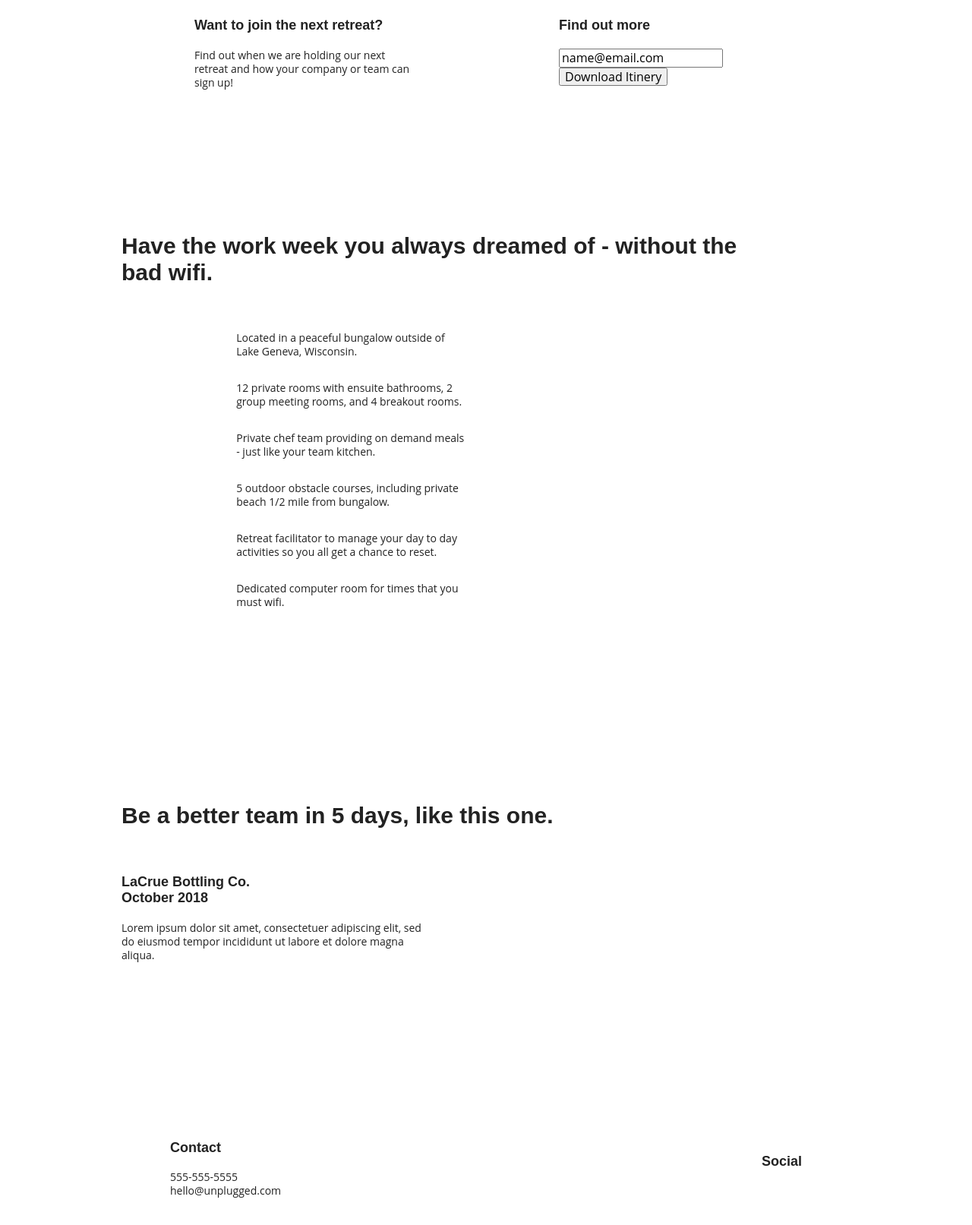
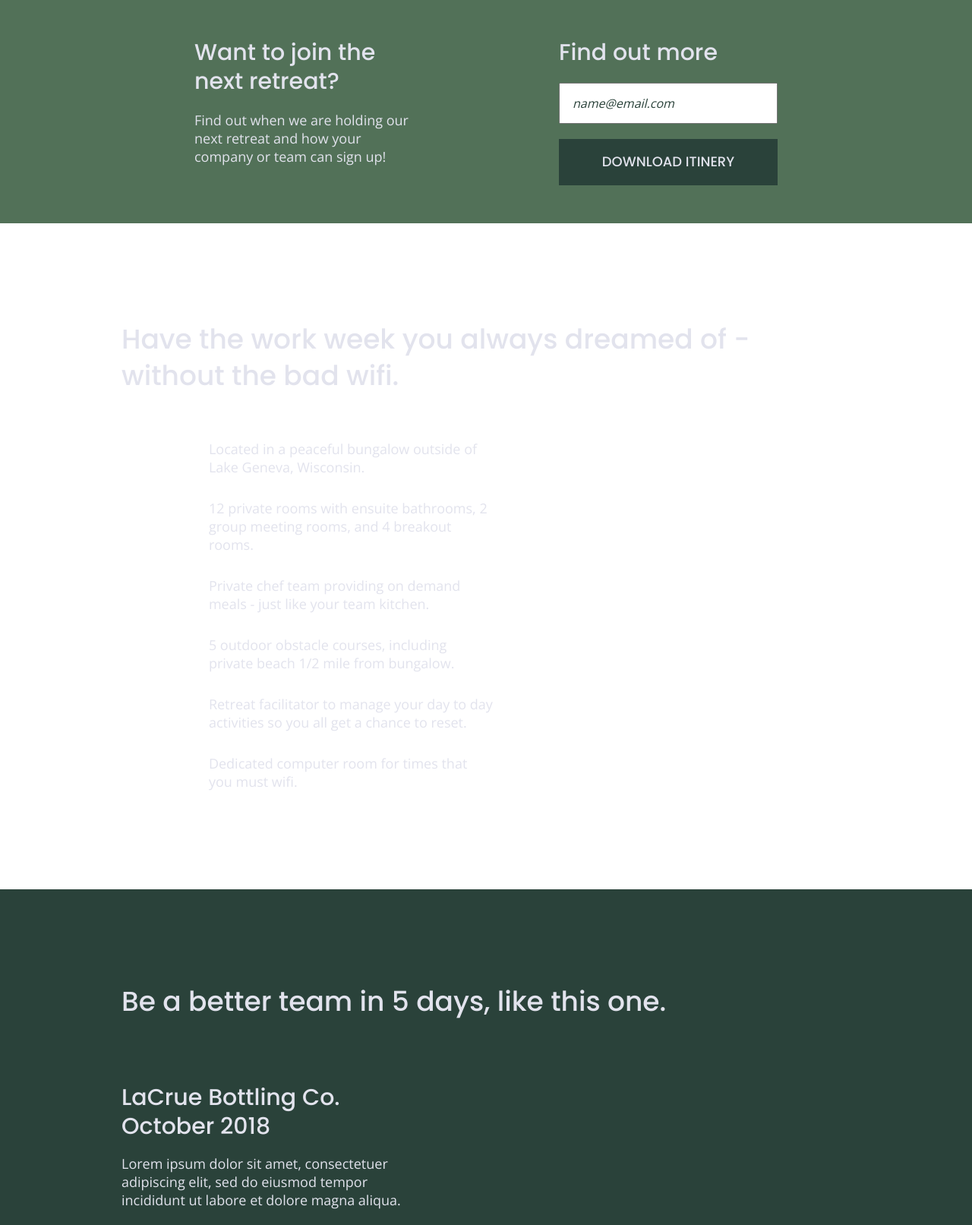
Before and after one commit to Amy-Mags/unplugged-retreat-project, a website built with Parcel: page index.html in a window 1280 px wide. Shown: the part 869-2482 px from the top of the page at 76% size. Built offline with nearby package versions, Linux system fonts and the light colour scheme.

Commit message:
Font CSS styles added

```diff
--- a/css/main.css
+++ b/css/main.css
@@ -97,6 +97,7 @@
   body {
     font-family: 'Open Sans', sans-serif;
     font-size: 1em;
+    color: #e2e3ed;
     text-align: left;
   }
 
@@ -113,12 +114,14 @@
   h2 {
     font-family: 'Poppins', sans-serif;
     font-size: 1.875em;
+    font-weight: 500;
   }
 
   h3,
   h4 {
     font-family: 'Poppins', sans-serif;
     font-size: 1.125em;
+    font-weight: 500;
     margin: 20px 0;
   }
 
@@ -147,6 +150,7 @@
 /*****-------------------- HEADER AND FOOTER ---------------------*****/
 
 header, footer {
+  background-color: #202322;
   display: flex;
   justify-content: center;
   align-items: center;
@@ -166,6 +170,7 @@
 }
 
 .header-divider {
+  background: #3a3a3a;
   width: 100%;
   height: 1px;
   margin: 10px 0 20px 0;
@@ -177,6 +182,9 @@
   align-items: center;
   flex-flow: row wrap;
   width: 60%;
+  font-size: 1.125em;
+  font-weight: 700;
+  text-transform: uppercase;
 }
 
 header nav ul {
@@ -186,6 +194,7 @@
 }
 
 footer {
+  text-align: center;
   flex-direction: column;
 }
 
@@ -226,12 +235,50 @@
   flex-flow: row wrap;
 }
 
+.hero-h1 {
+  font-size: 2.25em;
+  font-family: 'Poppins', Arial, Helvetica, sans-serif;
+  font-weight: 500;
+  line-height: 1.2;
+}
+
+/** ASIDE **/
+
 aside {
+  background-color: #527158;
   display: flex;
   justify-content: center;
   align-items: center;
   flex-flow: row wrap;
 }
+
+aside .form {
+  margin-top: 30px;
+}
+
+input[type=text] {
+  box-sizing: border-box;
+  width: 100%;
+  color: #2a423a;
+  font-style: italic;
+  padding: 1em;
+}
+
+input[type=button] {
+  width: 100%;
+  padding: 20px 0;
+  margin-top: 20px;
+  background-color: #2a423a;
+  font-family: 'Poppins', Helvetica, Arial, sans-serif;
+  font-weight: 500;
+  font-size: 1.125em;
+  color: #e2e3ed;
+  border: none;
+  text-align: center;
+  text-transform: uppercase;
+}
+
+/** FEATURES **/
 
 .features {
   display: flex;
@@ -263,6 +310,7 @@
 /***** REVIEWS *****/
 
 .reviews {
+  background-color: #2a423a;
   display: flex;
   justify-content: center;
   flex-flow: row wrap;
@@ -270,6 +318,7 @@
 
 .reviews h2 {
   margin-bottom: 40px;
+  line-height: 1;
 }
 
 .reviews h3 {
@@ -282,6 +331,7 @@
    ========================================================================== */
 
 .mission {
+  background-color: #527158;
   display: flex;
   justify-content: center;
   align-items: center;
@@ -289,6 +339,7 @@
 }
 
 .contact-section {
+  background-color: #2a423a;
   display: flex;
   justify-content: center;
   align-items: center;
@@ -304,6 +355,7 @@
    ========================================================================== */
 
 .faq {
+  background-color: #527158;
   display: flex;
   justify-content: center;
   align-items: center;
@@ -320,10 +372,15 @@
 
 .faq h2 {
   margin-bottom: 40px;
+  line-height: 1;
 }
 
 .faq-content {
   margin-bottom: 50px;
+}
+
+.faq-content h4 {
+  line-height: 1.333;
 }
 
 
@@ -427,6 +484,16 @@
     margin: 100px 0;
   }
 
+  h2 {
+    font-size: 2.25em;
+    line-height: 1.333;
+  }
+
+  h3 {
+    font-size: 1.5em;
+    line-height: 1.25;
+  }
+
   /**HEADER **/
 
   header {
@@ -437,6 +504,10 @@
   header .content-wrapper {
     justify-content: space-between;
     width: 100%;
+  }
+
+  header figure {
+    width: 30%;
   }
 
   header nav {
@@ -453,6 +524,12 @@
   }
 
   /** HERO AREA **/
+
+  .hero-area h1 {
+    font-size: 3em;
+    line-height: 1;
+    margin: 0;
+  }
 
   /** ASIDE **/
 
@@ -471,6 +548,10 @@
 
   /** FEATURES **/
 
+  .feautres h2 {
+    margin-bottom: 20px;
+  }
+
   .features article {
     display: flex;
     justify-content: center;
@@ -480,7 +561,7 @@
   }
 
   .features .features-item-description {
-    width: 50%;
+    width: 62%;
   }
 
   /** REVIEWS **/
@@ -490,8 +571,17 @@
     justify-content: space-between;
   }
 
+  .reviews h2 {
+    width: 85%;
+  }
+
   .reviews article div {
     width: 49%;
+  }
+
+  .reviews h3 {
+    width: 75%;
+    margin: 0;
   }
 
   /** FOOTER **/
@@ -501,14 +591,24 @@
     margin: 100px 0;
   }
 
-  .footer-content {
+  footer .footer-content {
     display: flex;
     justify-content: space-between;
     align-items: center;
+    flex-direction: row;
   }
 
   footer .contact {
     margin-bottom: 0;
+  }
+
+  footer h4 {
+    font-size: 1.5em;
+    margin-bottom: 40px;
+  }
+
+  footer p {
+    line-height: 1.285;
   }
 
   footer .copyright {
@@ -540,6 +640,10 @@
     align-items: flex-start;
   }
 
+  .contact-content h4 {
+    font-size: 1.5em;
+  }
+
   /* ==========================================================================
    FAQ Page
    ========================================================================== */
@@ -556,18 +660,43 @@
     width: 100%;
   }
 
+  .faq h4,
+  .faq p {
+    font-size: 0.875em;
+    line-height: 1.125;
+  }
+
 
 }
 
 @media only screen and (min-width: 1200px) {
   /***** DESKTOP *****/
 
+  header {
+    padding: 15px 0;
+  }
+
   .content-wrapper {
     max-width: 960px;
   }
 
+  h2 {
+    font-size: 2.25em;
+  }
+
+  h3,
+  h4 {
+    font-size: 1.875em;
+  }
+
+  p {
+    font-size: 1.125em;
+    line-height: 1.333;
+  }
+
   /** HERO AREA **/
   .hero-area h1 {
+    font-size: 3.75em;
     width: 60%;
   }
 
@@ -581,7 +710,12 @@
     width: 30%;
   }
 
+  .form-description p {
+    font-size: 1.125em;
+  }
+
   /** FEATURES **/
+
   .features h2 {
     width: 90%;
   }
@@ -591,8 +725,17 @@
   }
 
   /** REVIEWS **/
+
+  .reviews h2 {
+    padding-bottom: 50px;
+  }
+
   .reviews article div {
     width: 42%;
+  }
+
+  footer h4 {
+    font-size: 1.875em;
   }
 
   /* ==========================================================================
@@ -601,7 +744,12 @@
 
    .mission h2,
   .contact-section .content-wrapper h2 {
+    font-size: 3em;
     width: 95%;
+  }
+
+  .contact-content h4 {
+    font-size: 1.875em;
   }
 
   /* ==========================================================================
@@ -609,7 +757,14 @@
    ========================================================================== */
 
    .faq h2 {
+     font-size: 3em;
      width: 100%;
+   }
+
+   .faq h4,
+   .faq p {
+     font-size: 1.125em;
+     line-height: 1;
    }
 
 }
--- a/index.html
+++ b/index.html
@@ -20,6 +20,9 @@
   <link rel="stylesheet" href="css/main.css">
 
   <meta name="theme-color" content="#fafafa">
+  <!----- GOOGLE FONTS ----->
+  <link href="https://fonts.googleapis.com/css?family=Open+Sans:400,700|Poppins:500,700" rel="stylesheet">
+
 </head>
 
 <body>
```
